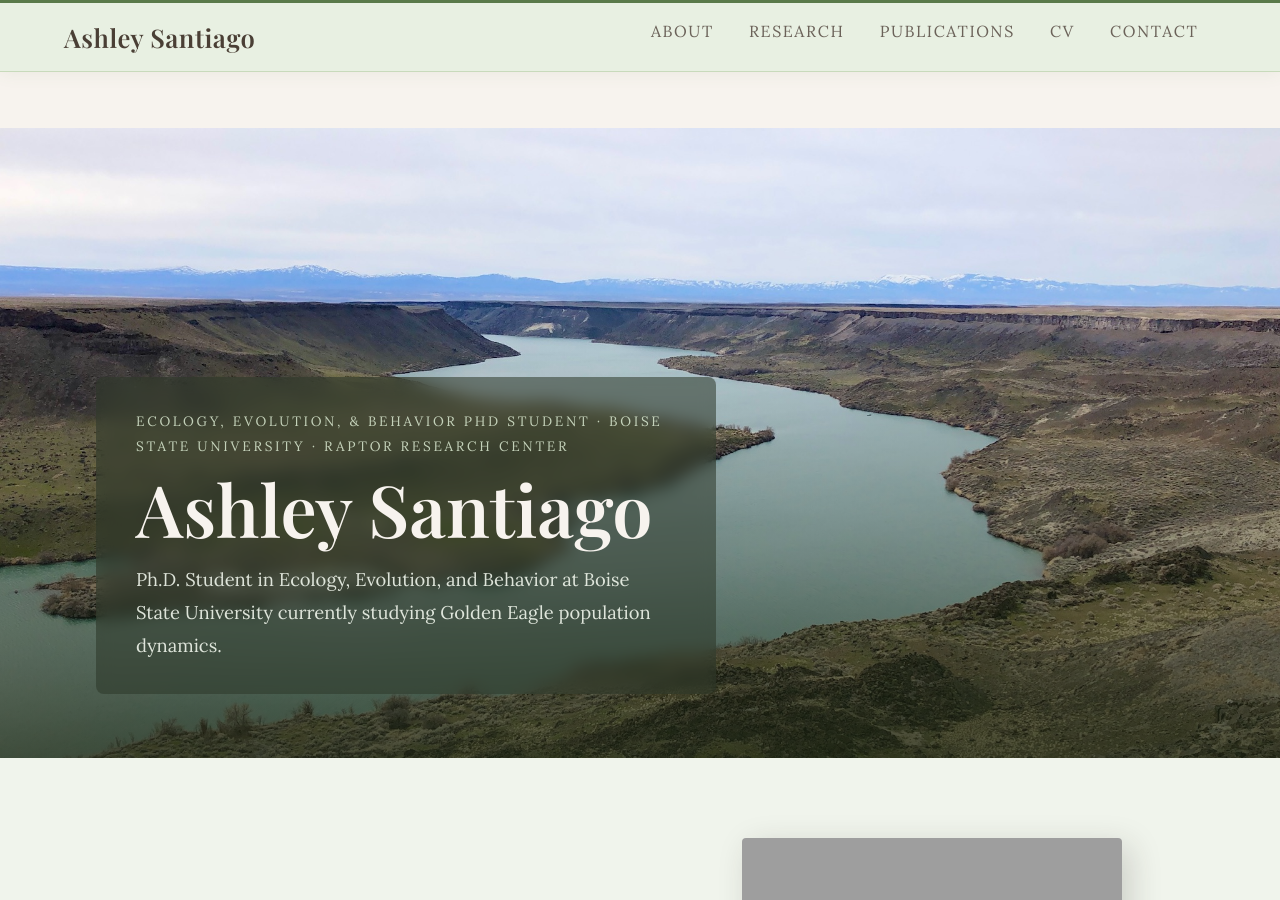
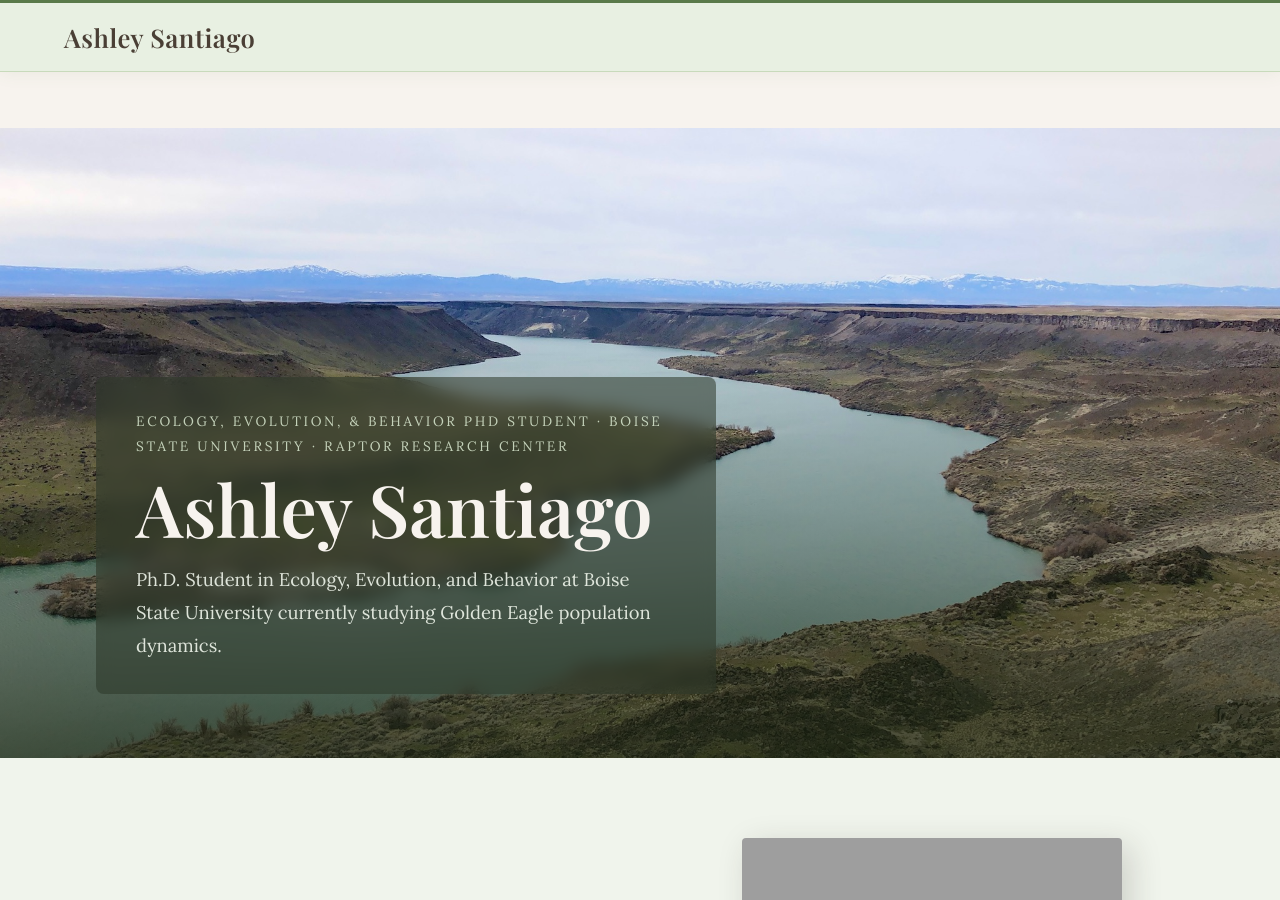
Before and after one commit to AshSantiago/AshSantiago.github.io, a Jekyll site: the page built from index.md, in a window 1280 px wide and 900 px high. Built offline with Jekyll 4.4.1, drawn with Linux system fonts in a browser that asks for light colours; some web fonts are replaced; part of the change alters nothing that is shown; grey boxes are pictures that could not be loaded.

Commit message:
Update _config.yml

```diff
--- a/_config.yml
+++ b/_config.yml
@@ -1,10 +1,32 @@
 title: Ashley Santiago
 description: Ecologist · Golden Eagle Research · Quantitative Ecology
-header_pages:
-  - about.md
-  - research.md
-  - publications.md
-  - cv.md
-  - contact.md
+remote_theme: "mmistakes/minimal-mistakes"
+minimal_mistakes_skin: "dirt"   # try "mint" or "air" too
+
 plugins:
   - jekyll-feed
+  - jekyll-include-cache
+
+author:
+  name: "Ashley Santiago"
+  avatar: "/assets/profile.jpg"
+  bio: "PhD student · Golden Eagle population ecology · Boise State University"
+  links:
+    - label: "Email"
+      icon: "fas fa-envelope"
+      url: "mailto:ashleysantiago@u.boisestate.edu"
+    - label: "GitHub"
+      icon: "fab fa-github"
+      url: "https://github.com/AshSantiago"
+    - label: "ResearchGate"
+      icon: "fab fa-researchgate"
+      url: "https://www.researchgate.net/profile/Ashley-Santiago"
+    - label: "ORCID"
+      icon: "fab fa-orcid"
+      url: "https://orcid.org/0009-0008-8372-4077"
+
+defaults:
+  - scope: { path: "" }
+    values:
+      layout: single
+      author_profile: true
```
